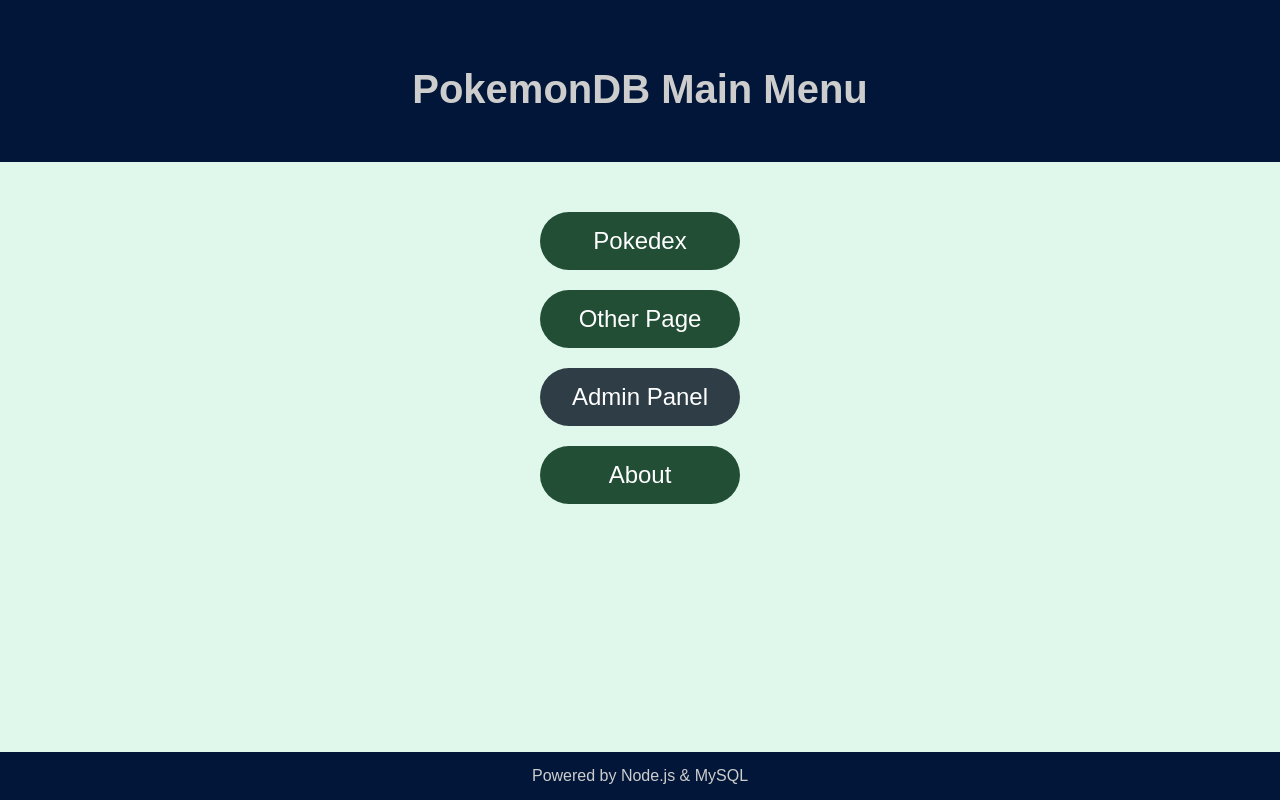
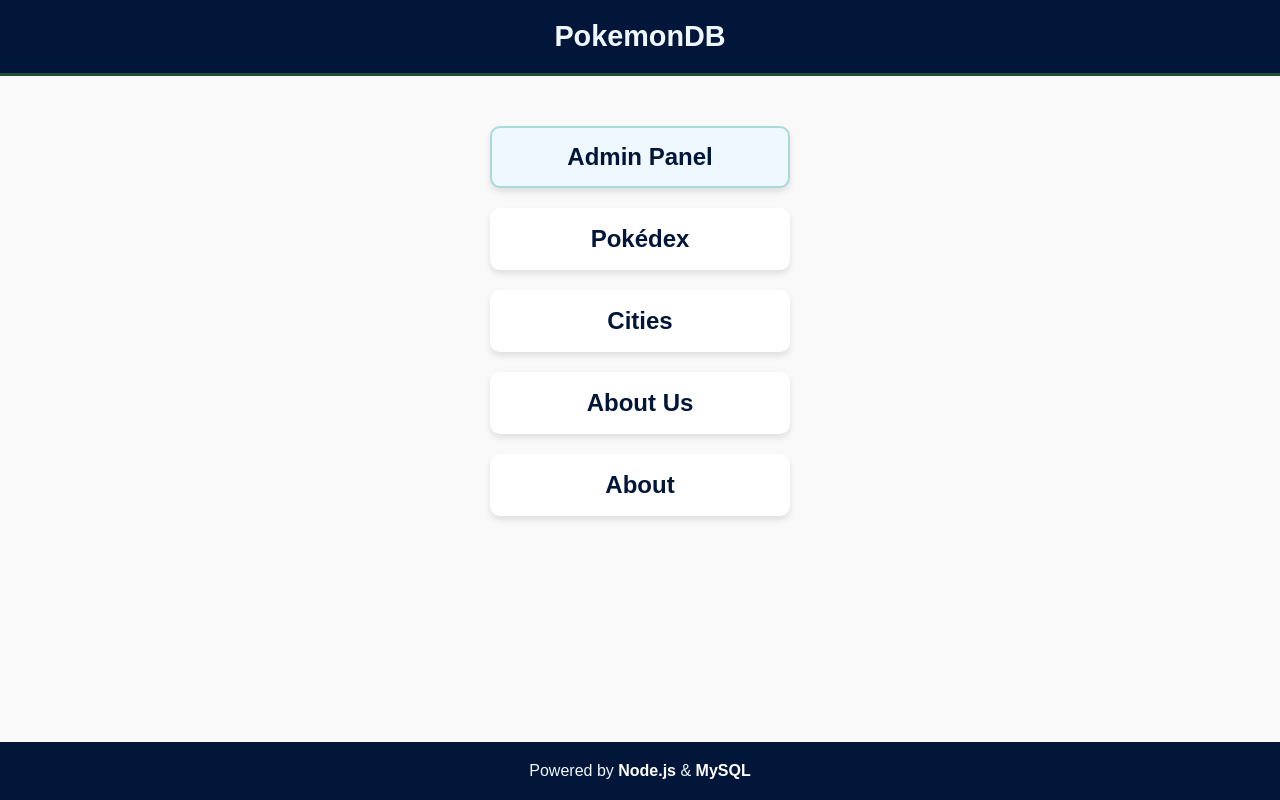
Before and after one commit to vuxenn1/pokemonDB, a website: page public/index.html in a window 1280 px wide. Drawn offline with Linux system fonts and the light colour scheme.

Commit message:
changed smth

```diff
--- /dev/null
+++ b/public/cities.css
@@ -0,0 +1,94 @@
+/* Reset and body styles */
+body {
+    font-family: 'Arial', sans-serif;
+    margin: 0;
+    padding: 0;
+    background-color: #F5F5DC; /* Beige background */
+    color: #011638; /* Dark Blue text color */
+    display: flex; /* Use flexbox for layout */
+    flex-direction: column; /* Stack content vertically */
+    min-height: 100vh; /* Ensure full viewport height */
+}
+
+/* Header styles */
+header {
+    text-align: center;
+    padding: 40px 20px;
+    background-color: #011638; /* Dark Blue */
+    color: #CDCDCD; /* Light Grey text */
+    display: flex;
+    flex-direction: column;
+    align-items: center;
+}
+
+/* Back to Main Menu Button in header */
+.back-btn {
+    background-color: #214E34; /* Dark Green */
+    color: #CDCDCD; /* Light Grey text */
+    font-size: 1.2em;
+    padding: 12px 30px;
+    border: none;
+    border-radius: 30px; /* Rounded corners */
+    cursor: pointer;
+    text-decoration: none;
+    transition: background-color 0.3s, transform 0.3s;
+    margin-top: 15px;
+}
+
+.back-btn:hover {
+    background-color: #364156; /* Secondary Dark Blue */
+    transform: translateY(-3px); /* Slight elevation on hover */
+}
+
+.back-btn:active {
+    background-color: #011638; /* Dark Blue on click */
+}
+
+/* Grid container styles */
+.container {
+    display: grid;
+    grid-template-columns: repeat(auto-fill, minmax(200px, 1fr));
+    gap: 20px;
+    padding: 20px;
+    max-width: 1200px;
+    margin: 0 auto;
+    flex-grow: 1; /* Allow grid to take up available space */
+}
+
+/* Card styles */
+.card {
+    background-color: #ffffff; /* White background */
+    border-radius: 10px; /* Rounded corners */
+    box-shadow: 0 4px 8px rgba(0, 0, 0, 0.1);
+    text-align: center;
+    padding: 20px;
+    cursor: pointer;
+    transition: transform 0.3s ease, box-shadow 0.3s ease;
+}
+
+.card:hover {
+    transform: translateY(-5px);
+    box-shadow: 0 8px 16px rgba(0, 0, 0, 0.2);
+}
+
+/* Card header (City name) styles */
+.card h3 {
+    color: #364156; /* Secondary Dark Blue */
+    font-size: 1.4em;
+    margin: 10px 0;
+}
+
+.card p {
+    font-size: 1em;
+    margin: 5px 0;
+}
+
+/* Footer styles */
+footer {
+    text-align: center;
+    padding: 15px;
+    margin-top: auto; /* Push footer to the bottom */
+    font-size: 1em;
+    background-color: #011638; /* Dark Blue */
+    color: #CDCDCD; /* Light Grey text */
+}
--- a/public/index.html
+++ b/public/index.html
@@ -8,27 +8,32 @@
 </head>
 <body>
     <header>
-        <h1>PokemonDB Main Menu</h1>
+        <h1>PokemonDB</h1>
     </header>
 
     <main>
         <!-- Main Menu Buttons -->
         <div class="button-container">
-            <a href="pokedex.html">
-                <button class="main-btn">Pokedex</button>
-            </a>
-            <a href="otherpage.html">
-                <button class="main-btn">Other Page</button>
-            </a>
-            <a href="adminpanel.html">
+            <a href="adminpanel.html" class="btn-link">
                 <button class="adm-btn">Admin Panel</button>
             </a>
-            <a href="about.html">
+            <a href="pokedex.html" class="btn-link">
+                <button class="main-btn">Pokédex</button>
+            </a>
+            <a href="cities.html" class="btn-link">
+                <button class="main-btn">Cities</button>
+            </a>
+            <a href="https://github.com/vuxenn1/pokemonDB" class="btn-link">
+                <button class="main-btn">About Us</button>
+            </a>
+            <a href="deneme.html" class="btn-link">
                 <button class="main-btn">About</button>
             </a>
         </div>
     </main>
 
-    <footer>Powered by Node.js & MySQL</footer>
+    <footer>
+        <p>Powered by <strong>Node.js</strong> & <strong>MySQL</strong></p>
+    </footer>
 </body>
 </html>
--- a/public/mainmenu.css
+++ b/public/mainmenu.css
@@ -3,89 +3,85 @@
     font-family: 'Arial', sans-serif;
     margin: 0;
     padding: 0;
-    background-color: #DFF8EB; /* Light Aqua background */
+    background-color: #F9F9F9; /* Light Gray background */
     color: #011638; /* Dark Blue text color */
     display: flex; /* Use flexbox for layout */
     flex-direction: column; /* Stack content vertically */
     min-height: 100vh; /* Ensure full viewport height */
+    text-align: center;
 }
 
 /* Header styles */
 header {
-    text-align: center;
-    padding: 40px 20px;
+    padding: 20px 15px; /* Reduced padding */
     background-color: #011638; /* Dark Blue */
-    color: #CDCDCD; /* Light Grey text */
+    color: #F0F8FF; /* Light Text */
+    border-bottom: 3px solid #214E34; /* Subtle bottom border */
 }
 
 header h1 {
-    font-size: 2.5em;
-    margin-bottom: 10px;
+    font-size: 1.8em; /* Smaller font size */
+    margin: 0;
 }
 
 /* Button container styles */
 .button-container {
     display: flex;
-    flex-direction: column;
+    flex-direction: column; /* Stack buttons vertically */
     align-items: center;
     gap: 20px;
     margin-top: 50px;
-    flex-grow: 1; /* Allow the container to expand and take up remaining space */
 }
 
-/* Main Menu Button styles */
-.main-btn {
-    background-color: #214E34; /* Dark Green */
-    color: #ffffff; /* Light Grey text */
+/* Common Button styles */
+.main-btn, .adm-btn {
     font-size: 1.5em;
-    padding: 15px 30px;
-    border: none;
-    border-radius: 30px; /* Rounded corners */
+    padding: 15px 20px;
+    border: 2px solid transparent; /* Initial transparent border */
+    border-radius: 10px; /* Rounded corners */
     cursor: pointer;
     text-decoration: none;
-    transition: background-color 0.3s, transform 0.3s;
-    width: 200px;
+    transition: all 0.3s ease-in-out;
+    width: 300px; /* Fixed width for all buttons */
     text-align: center;
+    font-weight: bold;
+    background-color: #FFFFFF; /* White background */
+    color: #011638; /* Dark Blue text */
+    box-shadow: 0 4px 6px rgba(0, 0, 0, 0.1); /* Subtle shadow */
 }
 
-.main-btn:hover {
-    background-color: #364156; /* Secondary Dark Blue */
-    transform: translateY(-3px); /* Slight elevation on hover */
-}
-
-.main-btn:active {
-    background-color: #011638; /* Dark Blue on click */
+.main-btn:hover, .adm-btn:hover {
+    background-color: #214E34; /* Green highlight */
+    color: #FFFFFF; /* White text on hover */
+    border: 2px solid #214E34; /* Green border */
+    box-shadow: 0 6px 12px rgba(0, 0, 0, 0.2); /* Slightly elevated shadow */
 }
 
 .adm-btn {
-    background-color: #2f3e46; /* Dark Green */
-    color: #ffffff; /* Light Grey text */
-    font-size: 1.5em;
-    padding: 15px 30px;
-    border: none;
-    border-radius: 30px; /* Rounded corners */
-    cursor: pointer;
-    text-decoration: none;
-    transition: background-color 0.3s, transform 0.3s;
-    width: 200px;
-    text-align: center;
+    background-color: #F0F8FF; /* Light Aqua */
+    color: #011638; /* Dark Blue text */
+    border: 2px solid #A8DADC; /* Aqua border */
 }
 
 .adm-btn:hover {
-    background-color: #1d3557; /* Secondary Dark Blue */
-    transform: translateY(-3px); /* Slight elevation on hover */
-}
-
-.adm-btn:active {
-    background-color: #390099; /* Dark Blue on click */
+    background-color: #011638; /* Dark Blue on hover */
+    color: #FFFFFF; /* White text */
+    border-color: #011638; /* Match hover background color */
 }
 
 /* Footer styles */
 footer {
-    text-align: center;
-    padding: 15px;
+    background-color: #011638; /* Dark Blue */
+    color: #F0F8FF; /* Light Text */
+    padding: 20px;
+    margin-top: auto; /* Push footer to the bottom */
     font-size: 1em;
-    background-color: #011638; /* Dark Blue */
-    color: #CDCDCD; /* Light Grey text */
-    margin-top: auto; /* Push footer to the bottom */
 }
+
+footer p {
+    margin: 0;
+}
+
+footer strong {
+    color: #ffffff; /* Green accent for technology names */
+}
--- a/public/pokedex.css
+++ b/public/pokedex.css
@@ -3,19 +3,19 @@
     font-family: 'Arial', sans-serif;
     margin: 0;
     padding: 0;
-    background-color: #DFF8EB; /* Light Aqua background */
-    color: #011638; /* Dark Blue text color */
-    display: flex; /* Use flexbox for layout */
-    flex-direction: column; /* Stack content vertically */
-    min-height: 100vh; /* Ensure full viewport height */
+    background-color: #E8F5E9; /* Very light green background */
+    color: #1B263B; /* Deep navy blue text color */
+    display: flex;
+    flex-direction: column;
+    min-height: 100vh;
 }
 
 /* Header styles */
 header {
     text-align: center;
-    padding: 40px 20px;
-    background-color: #011638; /* Dark Blue */
-    color: #CDCDCD; /* Light Grey text */
+    padding: 30px 20px;
+    background-color: #1B263B; /* Deep navy blue */
+    color: #F0F4F8; /* Soft white text */
     display: flex;
     flex-direction: column;
     align-items: center;
@@ -23,12 +23,12 @@
 
 /* Back to Main Menu Button in header */
 .back-btn {
-    background-color: #214E34; /* Dark Green */
-    color: #CDCDCD; /* Light Grey text */
+    background-color: #26A69A; /* Teal */
+    color: #FFFFFF; /* White text */
     font-size: 1.2em;
-    padding: 12px 30px;
+    padding: 10px 25px;
     border: none;
-    border-radius: 30px; /* Rounded corners */
+    border-radius: 30px;
     cursor: pointer;
     text-decoration: none;
     transition: background-color 0.3s, transform 0.3s;
@@ -36,12 +36,12 @@
 }
 
 .back-btn:hover {
-    background-color: #364156; /* Secondary Dark Blue */
-    transform: translateY(-3px); /* Slight elevation on hover */
+    background-color: #2E7D6C; /* Darker teal on hover */
+    transform: translateY(-3px);
 }
 
 .back-btn:active {
-    background-color: #011638; /* Dark Blue on click */
+    background-color: #004D40; /* Deepest teal on click */
 }
 
 /* Grid container styles */
@@ -52,21 +52,21 @@
     padding: 20px;
     max-width: 1200px;
     margin: 0 auto;
-    flex-grow: 1; /* Allow grid to take up available space */
+    flex-grow: 1;
 }
 
 /* Card styles */
 .card {
-    background-color: #ffffff; /* White background */
-    border-radius: 10px; /* Rounded corners */
+    background-color: #FFFFFF; /* White background */
+    border-radius: 10px;
     box-shadow: 0 4px 8px rgba(0, 0, 0, 0.1);
     text-align: center;
     padding: 20px;
     cursor: pointer;
     transition: transform 0.3s ease, box-shadow 0.3s ease;
-    text-decoration: none; /* Remove underline for links */
-    color: inherit; /* Ensure text color is inherited */
-    position: relative; /* Enable absolute positioning for child elements */
+    text-decoration: none;
+    color: #1B263B; /* Deep navy blue text */
+    position: relative;
 }
 
 .card:hover {
@@ -84,7 +84,7 @@
 
 /* Card header (Pokemon name) styles */
 .card h3 {
-    color: #364156; /* Secondary Dark Blue */
+    color: #004D40; /* Dark teal */
     font-size: 1.4em;
     margin: 10px 0;
 }
@@ -92,16 +92,17 @@
 .card p {
     font-size: 1em;
     margin: 5px 0;
+    color: #455A64; /* Soft gray-blue text */
 }
 
 /* Shiny Pokémon styles */
 .card.shiny {
-    background-color: #FFF3D4; /* Soft yellow background for shiny Pokémon */
-    border: 2px solid #FFCC00; /* Golden border for shiny Pokémon */
+    background-color: #FFF9C4; /* Pale yellow background for shiny Pokémon */
+    border: 2px solid #FFEB3B; /* Bright yellow border */
 }
 
 .shiny h3 {
-    color: #FF8C00; /* Orange text for shiny Pokémon */
+    color: #F57F17; /* Orange-yellow text for shiny Pokémon */
 }
 
 /* Type image styles */
@@ -114,19 +115,19 @@
 }
 
 .primary-type {
-    left: 20px; /* Position at bottom-left corner */
+    left: 20px;
 }
 
 .secondary-type {
-    right: 20px; /* Position at bottom-right corner */
+    right: 20px;
 }
 
 /* Footer styles */
 footer {
     text-align: center;
     padding: 15px;
-    margin-top: auto; /* Push footer to the bottom */
+    margin-top: auto;
     font-size: 1em;
-    background-color: #011638; /* Dark Blue */
-    color: #CDCDCD; /* Light Grey text */
+    background-color: #1B263B; /* Deep navy blue */
+    color: #F0F4F8; /* Soft white text */
 }
```
Also changed, not shown: index.js (+16 -1 lines), public/cities.html (added, +41 -0 lines), public/pokedex.html (+2 -2 lines), public/deneme.html (added).
